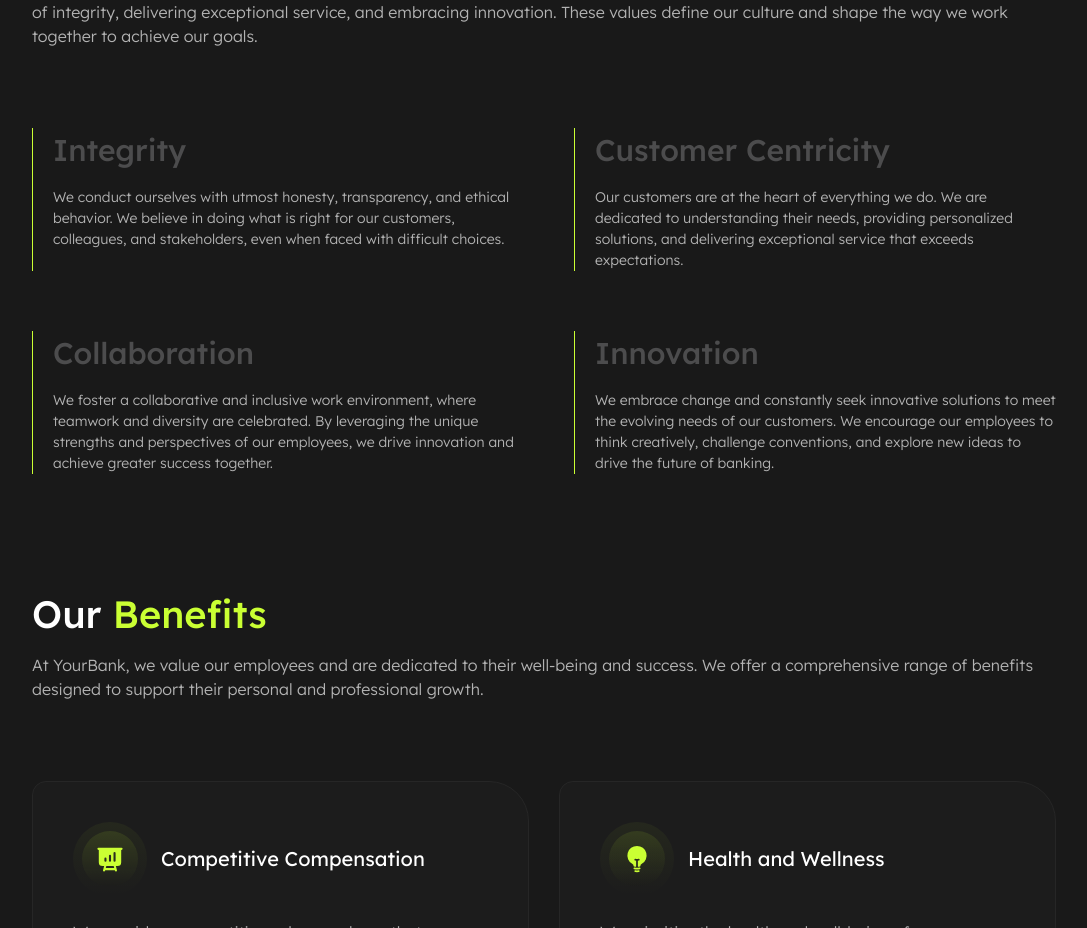
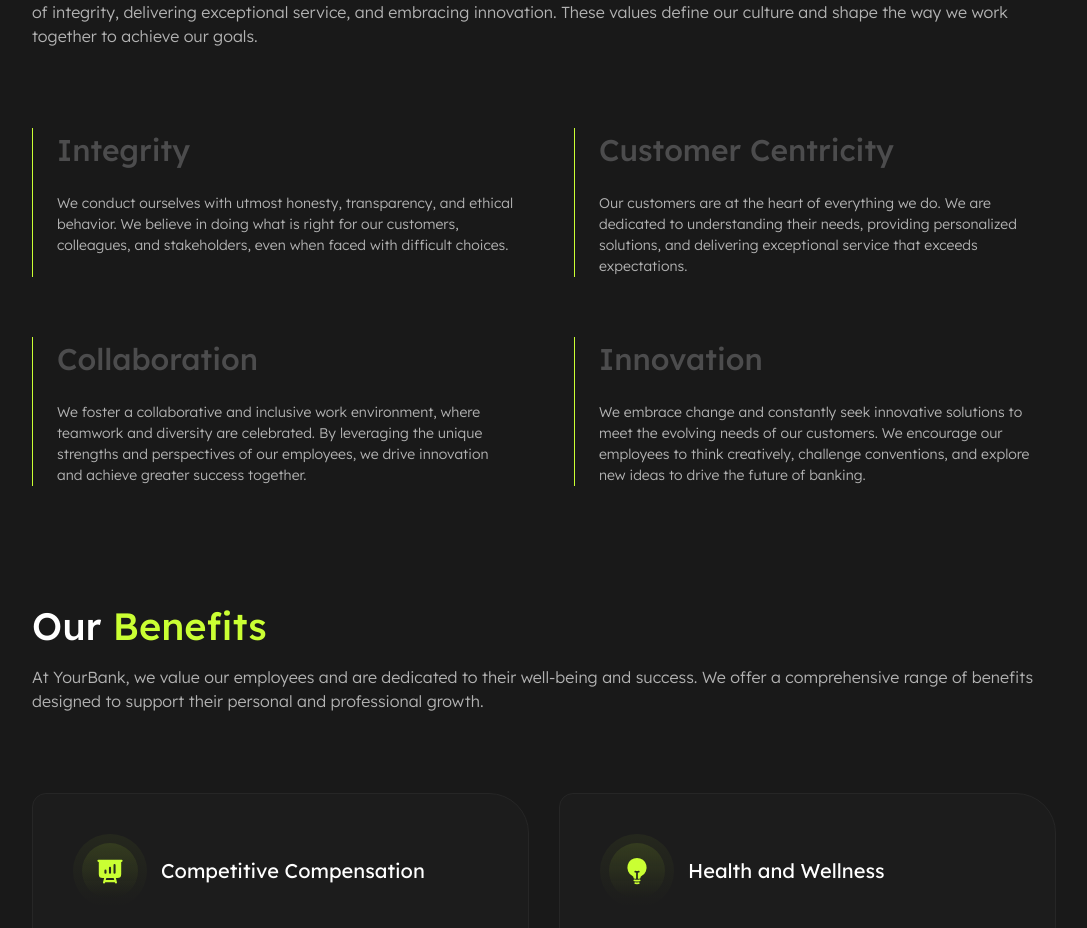
Before and after one commit to zulmy-azhary/your-bank, a Next.js app: page /careers in a window 1280 px wide. Shown: the part 943-1871 px from the top of the page, without its empty margins (96-1183 px from the left). Built offline with nearby package versions, Linux system fonts and the light colour scheme.

Commit message:
style: update spacing and padding of ourvalues' card

```diff
--- a/app/careers/_components/our-values/ourvalues-card.tsx
+++ b/app/careers/_components/our-values/ourvalues-card.tsx
@@ -7,7 +7,7 @@ export const OurValuesCard: React.FC<OurValuesCardProps> = (props) => {
   const { title, description } = props;
 
   return (
-    <div className="pl-5 space-y-3.5 border-l border-shades-green-60">
+    <div className="pl-5 lg:pl-6 2xl:pl-[30px] space-y-3.5 lg:space-y-5 2xl:space-y-[30px] border-l border-shades-green-60">
       <h3 className="font-medium text-3xl xl:text-[40px] 2xl:text-[58px] text-shades-grey-30">
         {title}
       </h3>
```
